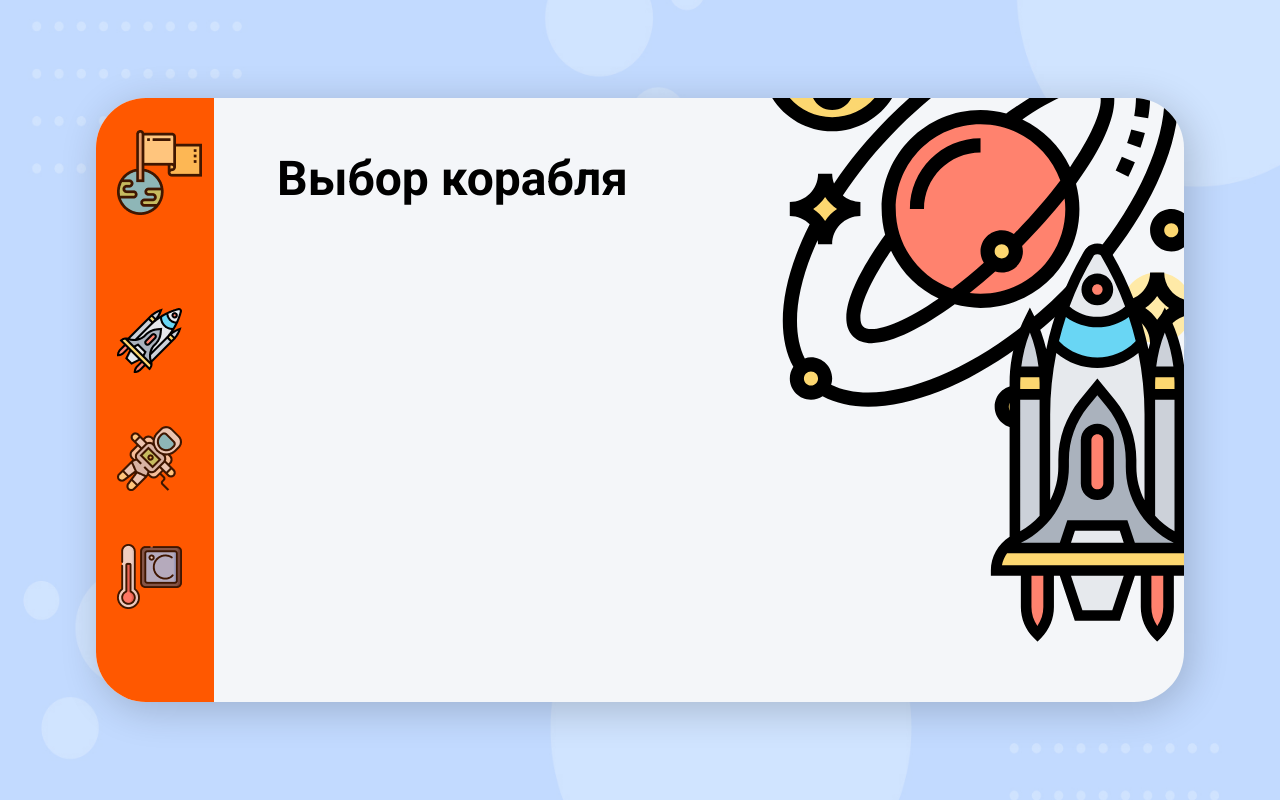
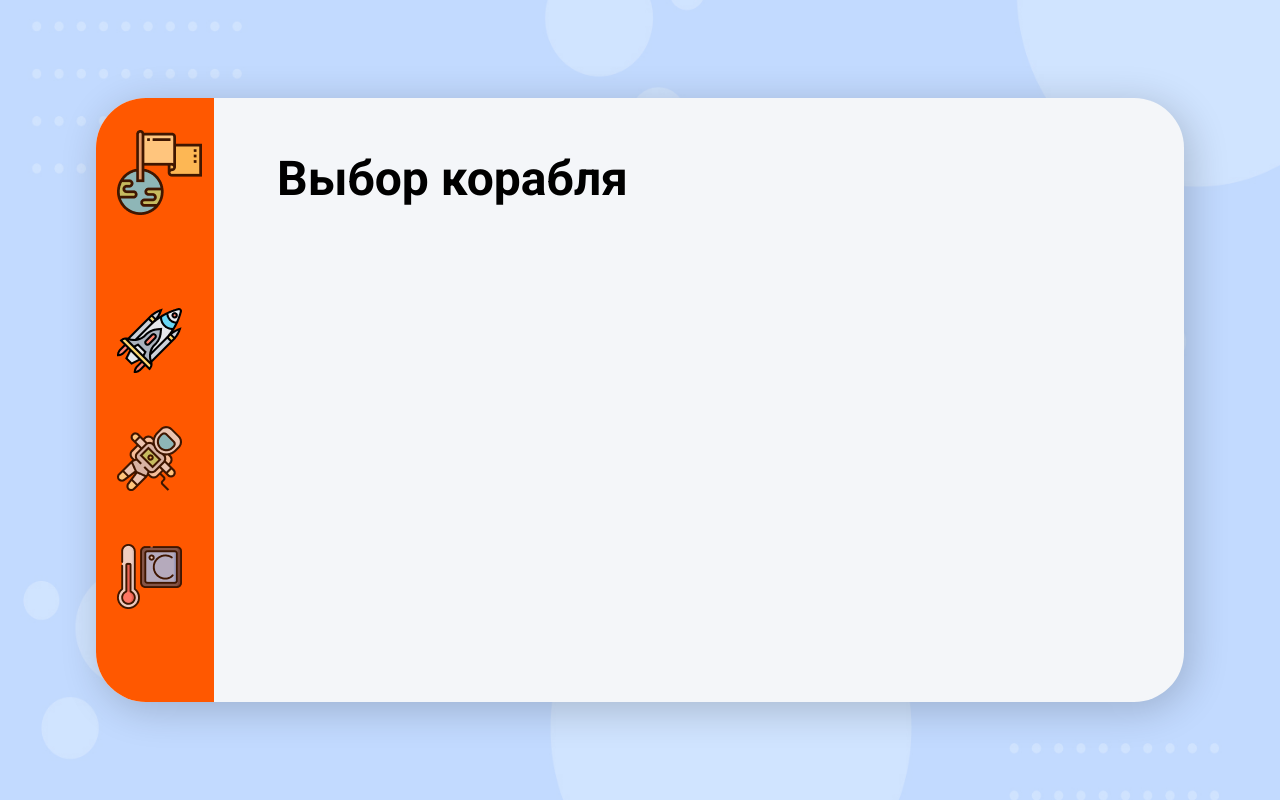
Before and after one commit to Amakina/bc-frontend, a Vue app: page /#/ship in a window 1280 px wide. Built offline with nearby package versions, Linux system fonts and the light colour scheme.

Commit message:
Move space images to state view

```diff
--- a/src/components/Home.vue
+++ b/src/components/Home.vue
@@ -2,8 +2,6 @@
   <div class="home">
     <Menu />
     <router-view />
-    <img class="astronomy" src="../assets/images/astronomy.svg" />
-    <img class="rocket" src="../assets/images/rocket.svg" />
   </div>
 </template>
 <script>
@@ -26,17 +24,4 @@ export default {
   border-radius: 50px;
   overflow: hidden;
 }
-
-img {
-  position: absolute;
-}
-
-.astronomy {
-  right: 0;
-}
-
-.rocket {
-  left: 769px;
-  bottom: 0;
-}
 </style>
--- a/src/components/State.vue
+++ b/src/components/State.vue
@@ -59,6 +59,8 @@
        </table>
      </div>
     </div>
+    <img class="astronomy" src="../assets/images/astronomy.svg" />
+    <img class="rocket" src="../assets/images/rocket.svg" />
   </div>
 </template>
 
@@ -165,4 +167,18 @@ th {
   color: #0A5499;
   line-height: 21px;
 }
+
+img {
+  position: absolute;
+}
+
+.astronomy {
+  top: 0;
+  right: 0;
+}
+
+.rocket {
+  left: 769px;
+  bottom: 0;
+}
 </style>
```
